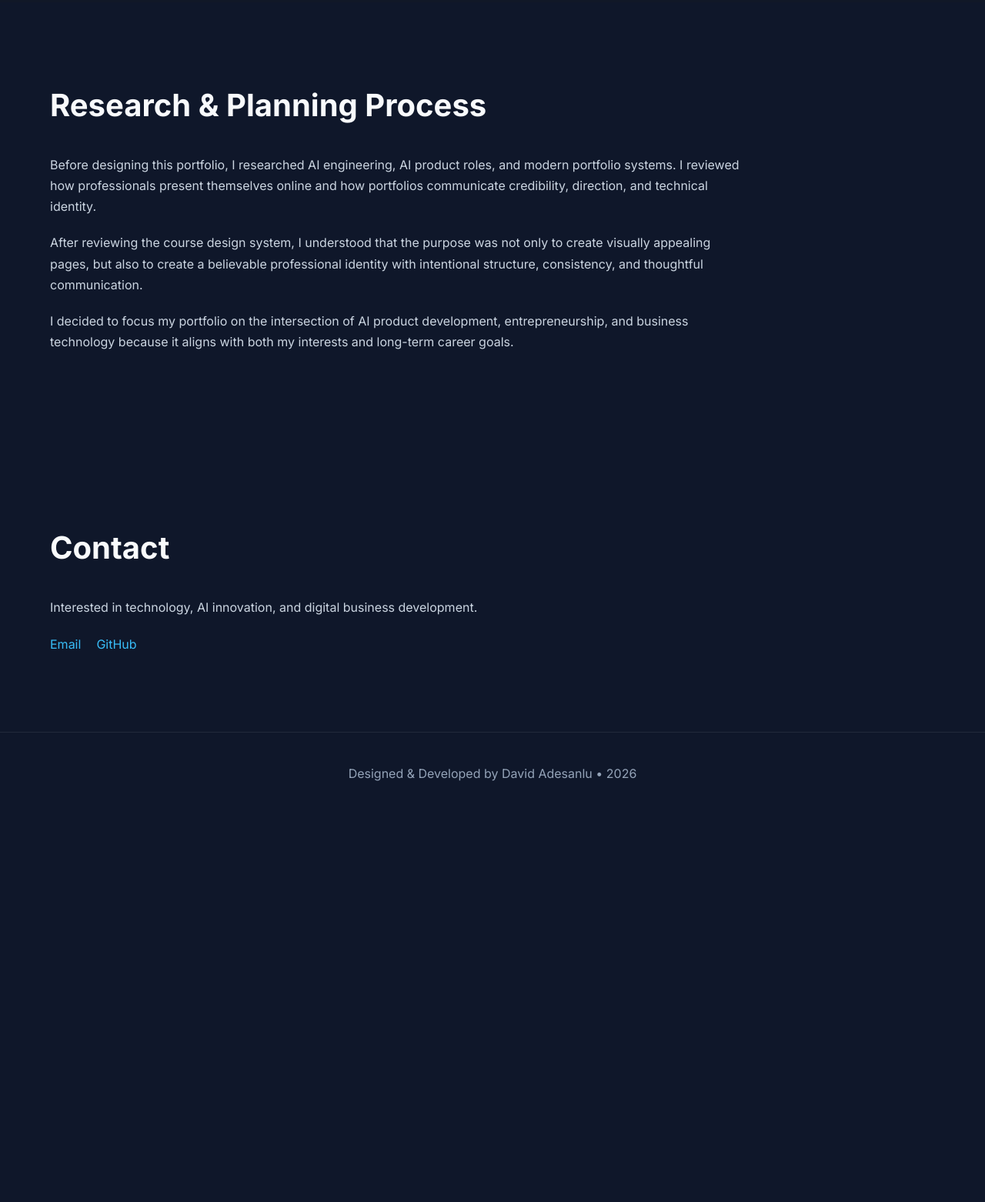
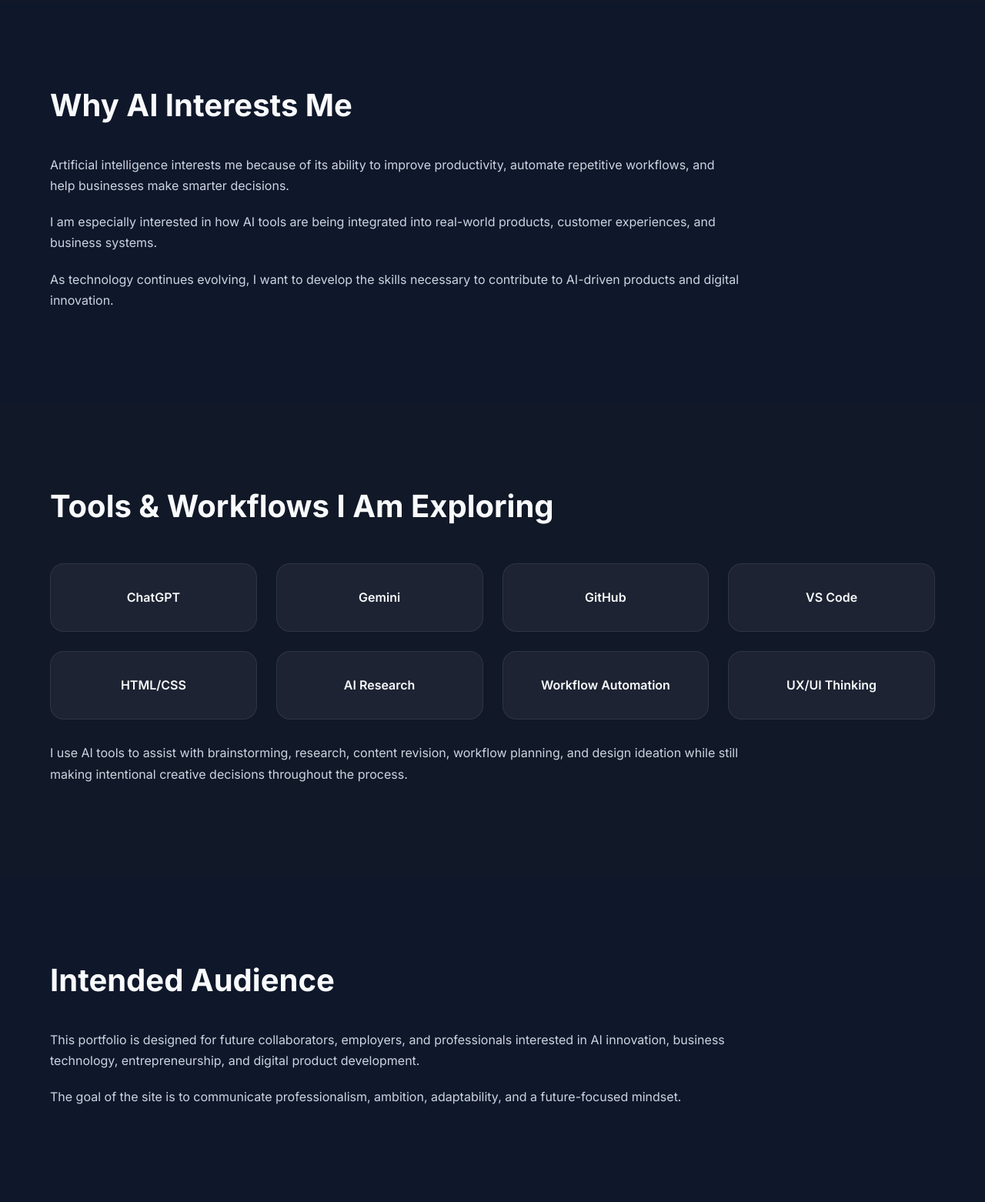
Before and after one commit to davidahulk1/portfolio-site, a plain HTML site: page index.html in a window 1280 px wide. Shown: the part 3108-4670 px from the top of the page at 77% size. Before the commit the page ends 4167 px from the top, so only its background shows below. Drawn offline with Linux system fonts and the light colour scheme.

Commit message:
Add AI interests and tools sections to index.html
Added sections discussing AI interests, tools, and intended audience.

```diff
--- a/index.html
+++ b/index.html
@@ -165,6 +165,73 @@
     </div>
   </section>
 
+<section class="section">
+  <div class="container">
+
+    <h2>Why AI Interests Me</h2>
+
+    <p>
+      Artificial intelligence interests me because of its ability to improve productivity,
+      automate repetitive workflows, and help businesses make smarter decisions.
+    </p>
+
+    <p>
+      I am especially interested in how AI tools are being integrated into real-world
+      products, customer experiences, and business systems.
+    </p>
+
+    <p>
+      As technology continues evolving, I want to develop the skills necessary
+      to contribute to AI-driven products and digital innovation.
+    </p>
+
+  </div>
+</section>
+
+<section class="section dark-section">
+  <div class="container">
+
+    <h2>Tools & Workflows I Am Exploring</h2>
+
+    <div class="skills-grid">
+      <div class="skill">ChatGPT</div>
+      <div class="skill">Gemini</div>
+      <div class="skill">GitHub</div>
+      <div class="skill">VS Code</div>
+      <div class="skill">HTML/CSS</div>
+      <div class="skill">AI Research</div>
+      <div class="skill">Workflow Automation</div>
+      <div class="skill">UX/UI Thinking</div>
+    </div>
+
+    <p style="margin-top: 30px;">
+      I use AI tools to assist with brainstorming, research, content revision,
+      workflow planning, and design ideation while still making intentional
+      creative decisions throughout the process.
+    </p>
+
+  </div>
+</section>
+
+<section class="section">
+  <div class="container">
+
+    <h2>Intended Audience</h2>
+
+    <p>
+      This portfolio is designed for future collaborators, employers, and professionals
+      interested in AI innovation, business technology, entrepreneurship,
+      and digital product development.
+    </p>
+
+    <p>
+      The goal of the site is to communicate professionalism, ambition,
+      adaptability, and a future-focused mindset.
+    </p>
+
+  </div>
+</section>
+
   <section id="research" class="section">
     <div class="container">
       <h2>Research & Planning Process</h2>
```
